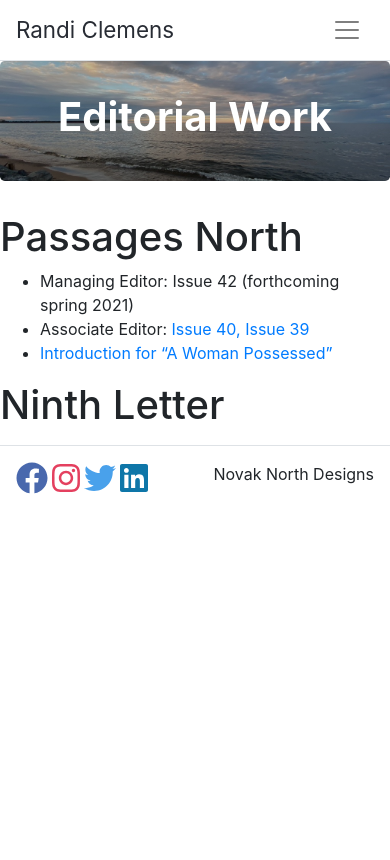
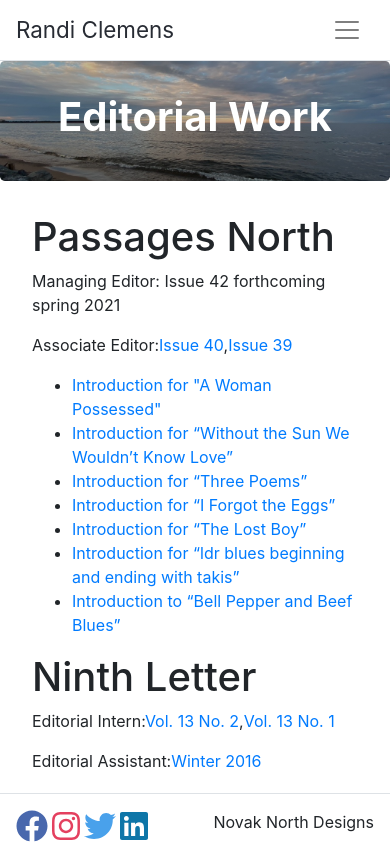
Before and after one commit to manovak24/randi_clemens, a React (Create React App) app: page /editorials in a window 390 px wide. Built offline with nearby package versions, Linux system fonts and the light colour scheme.

Commit message:
Added content to editorial page and worked on responsiveness.

```diff
--- a/src/Components/EditorialList/EditorialList.css
+++ b/src/Components/EditorialList/EditorialList.css
@@ -0,0 +1,32 @@
+.editorial-container {
+    display: flex;
+    justify-content: space-evenly;
+    flex-wrap: wrap;
+}
+
+.passages-container {
+    padding-right: 2rem;
+    padding-left: 1rem;
+}
+
+.ninth-container {
+    padding-left: 2rem;
+    padding-right: 1rem;
+}
+
+@media screen and (max-width: 53.125rem) {
+    .editorial-container {
+        justify-content: flex-start;
+    }
+    .passages-container {
+        margin-right: 0rem;
+        margin-left: 2rem;
+        padding-left: 0rem;
+        padding-right: 2rem;
+    }
+
+    .ninth-container {
+        margin-left: 0rem;
+        margin-right: 2rem;
+    }
+}
--- a/src/Components/EditorialList/EditorialList.js
+++ b/src/Components/EditorialList/EditorialList.js
@@ -1,11 +1,101 @@
-import React, { Component } from 'react';
+import React from 'react';
+import { Col } from 'react-bootstrap';
+import { Row } from 'react-bootstrap';
 
 import '../EditorialList/EditorialList.css';
 
 class EditorialList extends React.Component {
+    constructor(props) {
+        super(props);
+        this.state = {
+            editorials: [
+                {
+                    id: 1,
+                    title: 'Introduction for "A Woman Possessed"',
+                    link: 'https://www.passagesnorth.com/passagesnorthcom/2019/12/6/a-woman-possessed-by-becky-robison'
+                },
+                {
+                    id: 2,
+                    title: 'Introduction for “Without the Sun We Wouldn’t Know Love”',
+                    link: 'https://www.passagesnorth.com/passagesnorthcom/2020/1/10/without-the-sun-we-wouldnt-know-love-by-felicity-fenton'
+                },
+                {
+                    id: 3,
+                    title: 'Introduction for “Three Poems”',
+                    link: 'https://www.passagesnorth.com/passagesnorthcom/2018/12/11/three-poems-by-anastasia-stelse'
+                },
+                {
+                    id: 4,
+                    title: 'Introduction for “I Forgot the Eggs”',
+                    link: 'https://www.passagesnorth.com/passagesnorthcom/2020/6/12/i-forgot-the-eggs-by-arji-manuelpillai'
+                },
+                {
+                    id: 5,
+                    title: 'Introduction for “The Lost Boy”',
+                    link: 'https://www.passagesnorth.com/passagesnorthcom/2019/7/12/the-lost-boy-by-kathryn-merwin'
+                },
+                {
+                    id: 6,
+                    title: 'Introduction for “ldr blues beginning and ending with takis”',
+                    link: 'https://www.passagesnorth.com/passagesnorthcom/2020/6/26/ldr-blues-beginning-and-ending-with-takis-by-alejandro-perez'
+                },
+                {
+                    id: 7,
+                    title: 'Introduction to “Bell Pepper and Beef Blues”',
+                    link: 'https://www.passagesnorth.com/passagesnorthcom/bell-peppers-and-beef'
+                }
+            ],
+            passages: [
+                {
+                    id: 1,
+                    title: 'Issue 40',
+                    link: 'https://www.passagesnorth.com/issue-40'
+                },
+                {
+                    id: 2,
+                    title: 'Issue 39',
+                    link: 'https://www.passagesnorth.com/issue-39'
+                }
+            ]
+        }
+    }
+
     render() {
         return (
+            <Row>
+                <Col  className="editorial-container">
+                    <div className="passages-container">
+                        <div className="passages-info-container">
+                            <h1>Passages North</h1>
+                            <p>Managing Editor: Issue 42 forthcoming spring 2021</p>
+                            <p>Associate Editor:
+                                <a href="https://www.passagesnorth.com/issue-40" target="_blank" rel="noopener noreferrer">Issue 40</a>,
+                                <a href="https://www.passagesnorth.com/issue-39" target="_blank" rel="noopener noreferrer">Issue 39</a>
+                            </p>
+                            <ul className="edit-container left-rule">
+                                {this.state.editorials.map(editorial => (
+                                    <li key={editorial.id} className="edit-list-container">
+                                        <a href={editorial.link} target="_blank" rel="noopener noreferrer">{editorial.title}</a>
+                                    </li>
+                                ))}
+                            </ul>
+                        </div>
+                    </div>
 
+                    <div className="ninth-container">
+                        <div className="ninth-info-container">
+                            <h1>Ninth Letter</h1>
+                            <p>Editorial Intern:
+                                <a href="http://ninthletter.com/journal/147-13-2-fall-winter-2016" target="_blank" rel="noopener noreferrer">Vol. 13 No. 2</a>,
+                                <a href="http://www.ninthletter.com/journal/134-13-1-spring-summer-2016" target="_blank" rel="noopener noreferrer">Vol. 13 No. 1</a>
+                            </p>
+                            <p>Editorial Assistant:
+                                <a href="http://ninthletter.com/winter-2016/winter-16-main" target="_blank" rel="noopener noreferrer">Winter 2016</a>
+                            </p>
+                        </div>
+                    </div>
+                </Col>
+            </Row>
         )
     }
 }
--- a/src/Pages/EditorialsPage.js
+++ b/src/Pages/EditorialsPage.js
@@ -1,5 +1,6 @@
 import React from 'react';
 import Hero from '../Components/Hero/Hero';
+import EditorialList from '../Components/EditorialList/EditorialList';
 
 function EditorialsPage(props) {
     return(
@@ -8,24 +9,7 @@ function EditorialsPage(props) {
                 <Hero title={props.title} />
             </div>
 
-            <div className="passages-container">
-                <h1>Passages North</h1>
-                <ul>
-                    <li>Managing Editor: Issue 42 (forthcoming spring 2021)</li>
-                    <li>Associate Editor:
-                        <a href="https://www.passagesnorth.com/issue-40" target="_blank" rel="noopener noreferrer">  Issue 40,</a>
-                        <a href="https://www.passagesnorth.com/issue-39" target="_blank" rel="noopener noreferrer"> Issue 39</a>
-                    </li>
-                    <li><a href="https://www.passagesnorth.com/passagesnorthcom/2019/12/6/a-woman-possessed-by-becky-robison" target="_blank" rel="noopener noreferrer">Introduction for “A Woman Possessed”</a></li>
-                </ul>
-            </div>
-
-            <div className="ninth-container">
-                <h1>Ninth Letter</h1>
-                <ul>
-
-                </ul>
-            </div>
+            <EditorialList />
 
         </div>
     )
```
